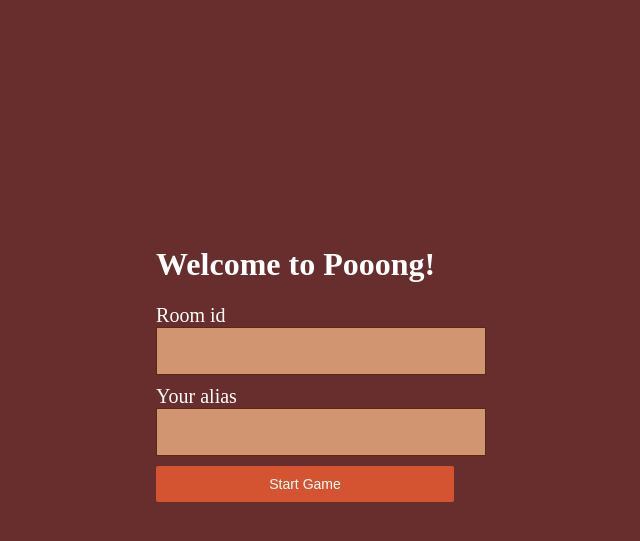
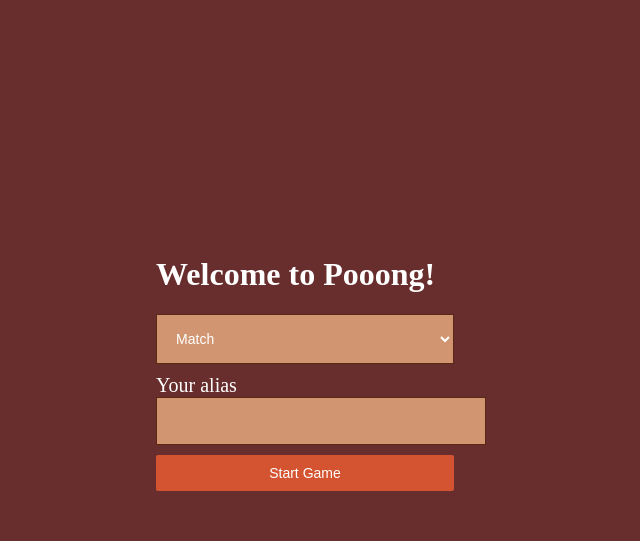
Before and after one commit to mvomiero/42_pong, a Django app: page /play_remote/ in a window 1280 px wide. Shown: the top 541 px of the page, without its empty margins (335-975 px from the left). Run offline with Django 4.2, Linux system fonts and the light colour scheme.

Commit message:
interface remote players

```diff
--- a/pong/templates/pong/index.html
+++ b/pong/templates/pong/index.html
@@ -10,9 +10,9 @@
 
 	<a href="{% url 'room' %}">Play unregistered</a>
 
-	<a href="{% url 'play_local' %}" class="btn">Play on local machine</a>
+	<a href="{% url 'play_local' %}" class="button">Play on local machine</a>
 
-	<a href="{% url 'play_remote' %}" class="btn">Play remotely</a>
+	<a href="{% url 'play_remote' %}" class="button">Play remotely</a>
 
 
 </div>
--- a/pong/templates/pong/play_remote.html
+++ b/pong/templates/pong/play_remote.html
@@ -11,16 +11,16 @@
 
     {% csrf_token %}
     <div class='form-control'>
-      <label for="room">Room id</label>
-      <input id="room" type="text" name="room_code" required />
+      <!-- <label for="game_type">Match or Tournament?</label> -->
+      <!-- <input id="game_type" type="text" name="game_type" required /> -->
+      <select for="game_type" name="game_type">
+        <option value="match">Match</option>
+        <option value="tournament">Tournament</option>
+      </select>
     </div>
     <div class='form-control'>
 		<label for="character_choice">Your alias</label>
 		<input id="character_choice" type="text" name="character_choice" required />
-      <!--<select for="character_choice" name="character_choice">
-        <option value="X">X</option>
-        <option value="O">O</option>
-      </select>-->
     </div>
     <input type="submit" class="button" value="Start Game" />
   </form>
--- a/pong/views.py
+++ b/pong/views.py
@@ -47,4 +47,11 @@ def play_local(request):
     return render(request, "pong/play_local.html")
 
 def play_remote(request):
+    if request.method == "POST":
+        game_type = request.POST.get("game_type")
+        char_choice = request.POST.get("character_choice")
+        return redirect(
+            '/play/%s?&choice=%s'
+            %(game_type, char_choice) # replacing the strings just like printf
+        )
     return render(request, "pong/play_remote.html")
```
